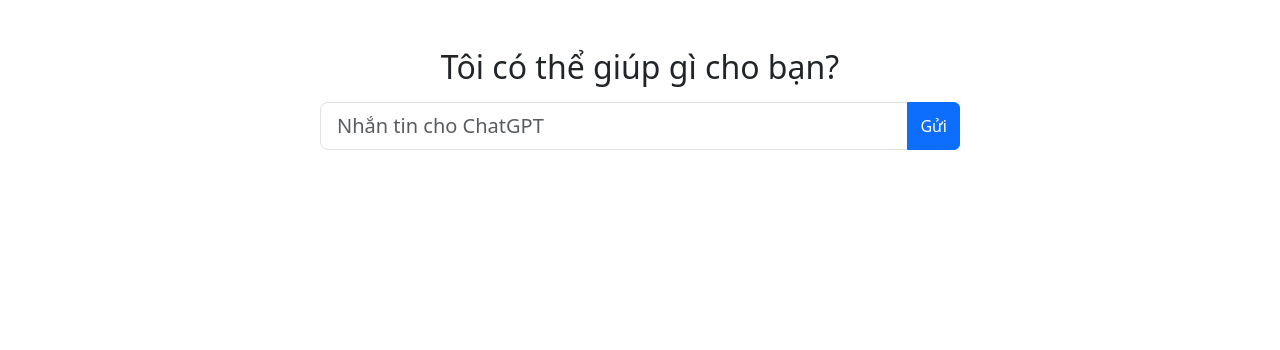
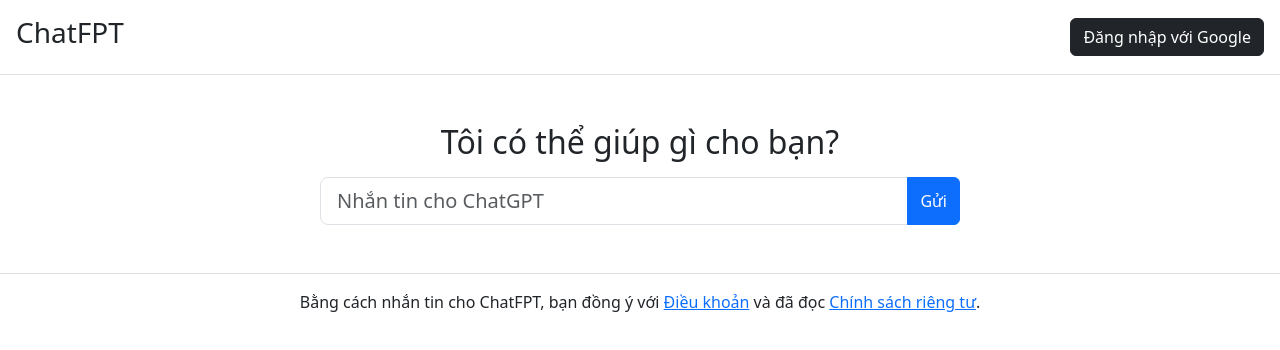
Before and after one commit to quochungg/ChatFPT.Frontend, a React (Create React App) app: page / in a window 1280 px wide. Shown: the top 350 px of the page. Built offline with nearby package versions, Linux system fonts and the light colour scheme.

Commit message:
update appjs

```diff
--- a/src/App.js
+++ b/src/App.js
@@ -1,13 +1,8 @@
 import React from "react";
 import Home from "./pages/Home";
-import ChatInput from "./components/ChatInput";
 
 function App() {
-  return (
-    <>
-      <ChatInput />
-    </>
-  );
+  return <Home />;
 }
 
 export default App;
```
